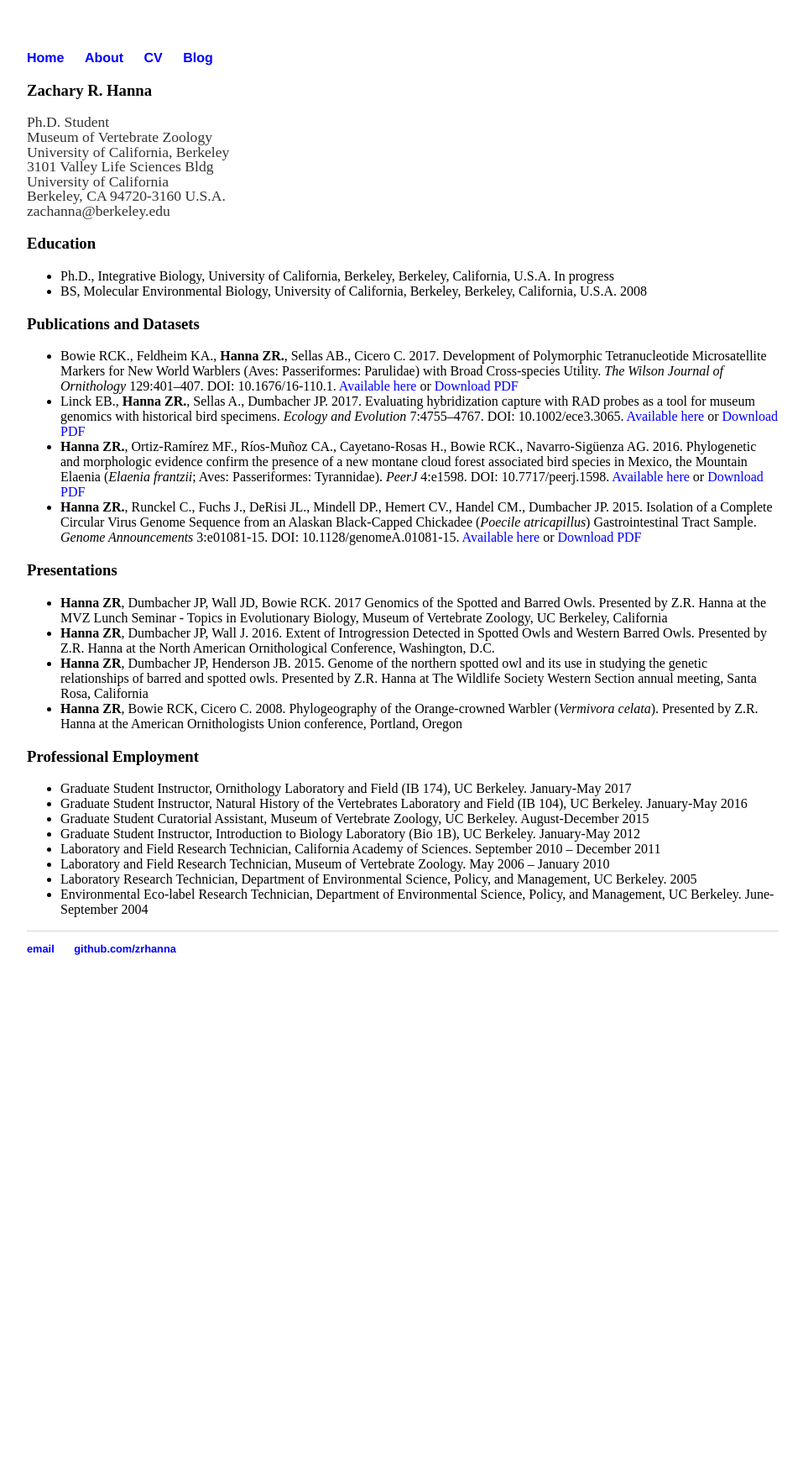
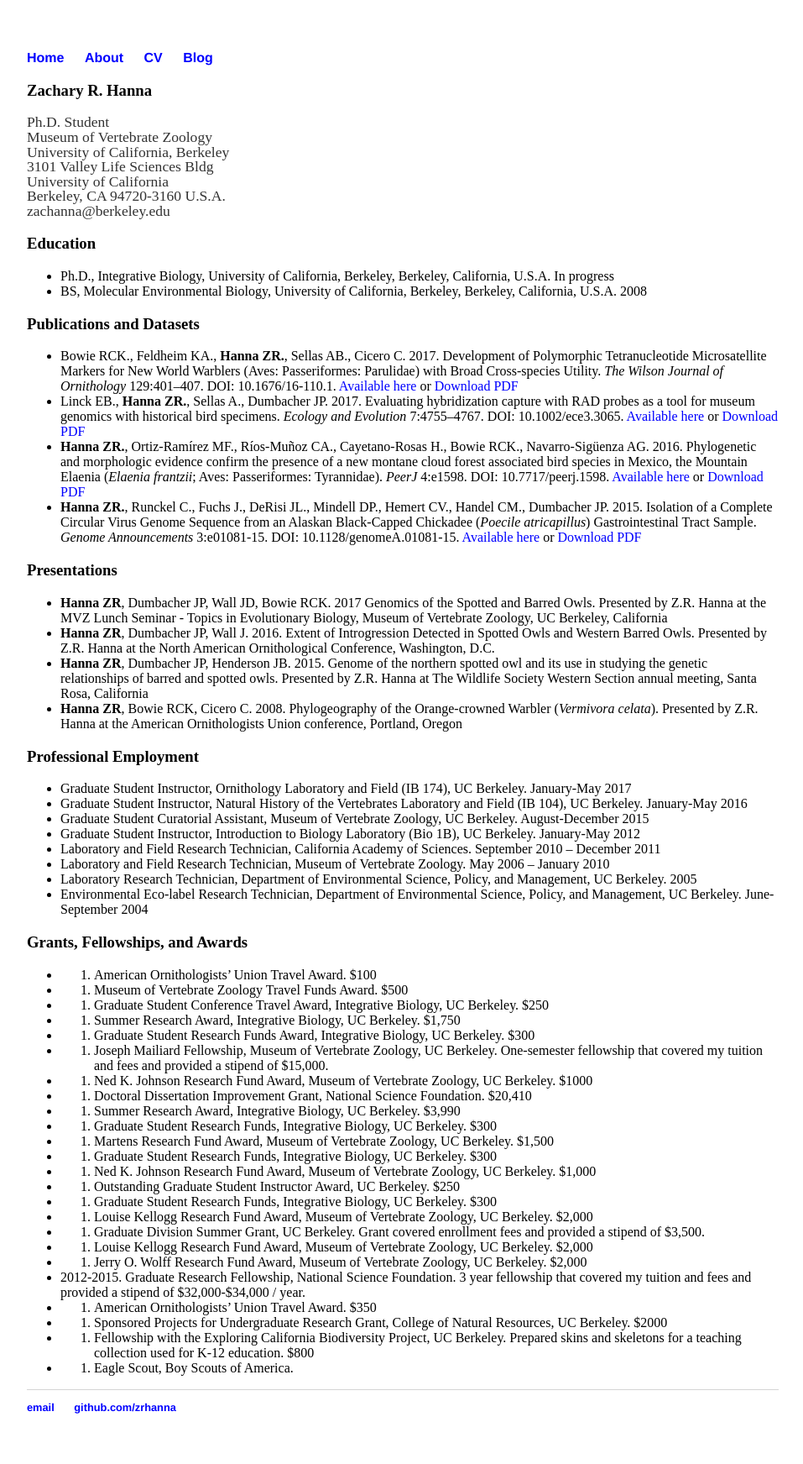
Before and after one commit to zacharyhanna/zacharyhanna.github.io, a Jekyll site: the page built from cv/index.md, in a window 1280 px wide. Shown: the whole page at 84% size, without its empty margins (160-1117 px from the left). Built offline with Jekyll 4.4.1, drawn with Linux system fonts in a browser that asks for light colours; before the commit the page ends 1197 px from its top, so only the background shows below that.

Commit message:
Update index.md

```diff
--- a/cv/index.md
+++ b/cv/index.md
@@ -36,3 +36,29 @@
 * Laboratory and Field Research Technician, Museum of Vertebrate Zoology. May 2006 – January 2010
 * Laboratory Research Technician, Department of Environmental Science, Policy, and Management, UC Berkeley. 2005
 * Environmental Eco-label Research Technician, Department of Environmental Science, Policy, and Management, UC Berkeley. June-September 2004
+
+### Grants, Fellowships, and Awards
+* 2016. American Ornithologists’ Union Travel Award. $100
+* 2016. Museum of Vertebrate Zoology Travel Funds Award. $500
+* 2016. Graduate Student Conference Travel Award, Integrative Biology, UC Berkeley. $250
+* 2016. Summer Research Award, Integrative Biology, UC Berkeley. $1,750
+* 2016. Graduate Student Research Funds Award, Integrative Biology, UC Berkeley. $300
+* 2016. Joseph Mailiard Fellowship, Museum of Vertebrate Zoology, UC Berkeley. One-semester fellowship that covered my tuition and fees and provided a stipend of $15,000.
+* 2016. Ned K. Johnson Research Fund Award, Museum of Vertebrate Zoology, UC Berkeley. $1000
+* 2016. Doctoral Dissertation Improvement Grant, National Science Foundation. $20,410
+* 2015. Summer Research Award, Integrative Biology, UC Berkeley. $3,990
+* 2015. Graduate Student Research Funds, Integrative Biology, UC Berkeley. $300
+* 2015. Martens Research Fund Award, Museum of Vertebrate Zoology, UC Berkeley. $1,500
+* 2014. Graduate Student Research Funds, Integrative Biology, UC Berkeley. $300
+* 2014. Ned K. Johnson Research Fund Award, Museum of Vertebrate Zoology, UC Berkeley. $1,000
+* 2013. Outstanding Graduate Student Instructor Award, UC Berkeley. $250
+* 2013. Graduate Student Research Funds, Integrative Biology, UC Berkeley. $300
+* 2013. Louise Kellogg Research Fund Award, Museum of Vertebrate Zoology, UC Berkeley. $2,000
+* 2012. Graduate Division Summer Grant, UC Berkeley. Grant covered enrollment fees and provided a stipend of $3,500.
+* 2012. Louise Kellogg Research Fund Award, Museum of Vertebrate Zoology, UC Berkeley. $2,000
+* 2012. Jerry O. Wolff Research Fund Award, Museum of Vertebrate Zoology, UC Berkeley. $2,000
+* 2012-2015. Graduate Research Fellowship, National Science Foundation. 3 year fellowship that covered my tuition and fees and provided a stipend of $32,000-$34,000 / year.
+* 2008. American Ornithologists’ Union Travel Award. $350
+* 2007. Sponsored Projects for Undergraduate Research Grant, College of Natural Resources, UC Berkeley. $2000
+* 2006. Fellowship with the Exploring California Biodiversity Project, UC Berkeley. Prepared skins and skeletons for a teaching collection used for K-12 education. $800
+* 2000. Eagle Scout, Boy Scouts of America.
```
